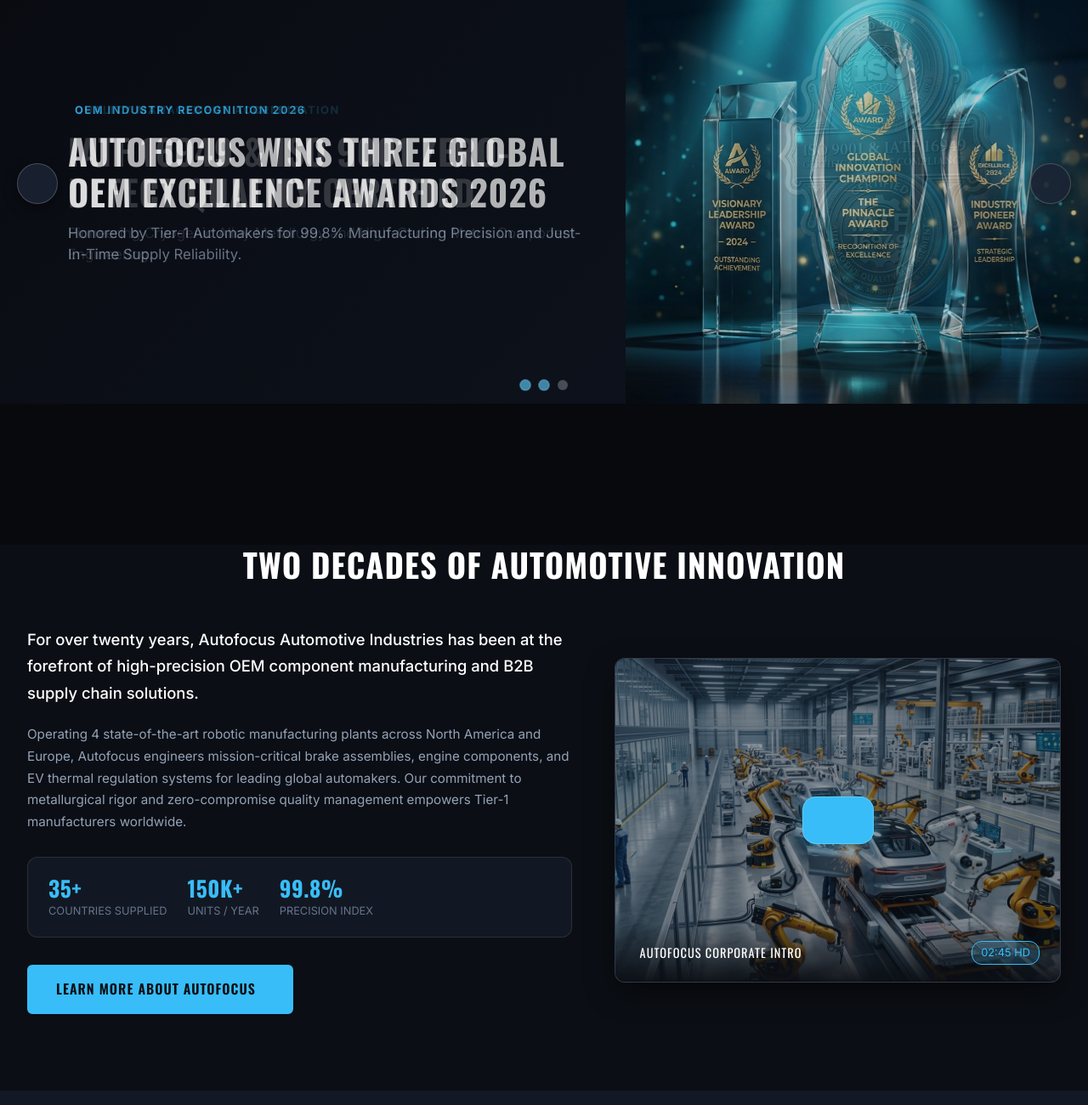
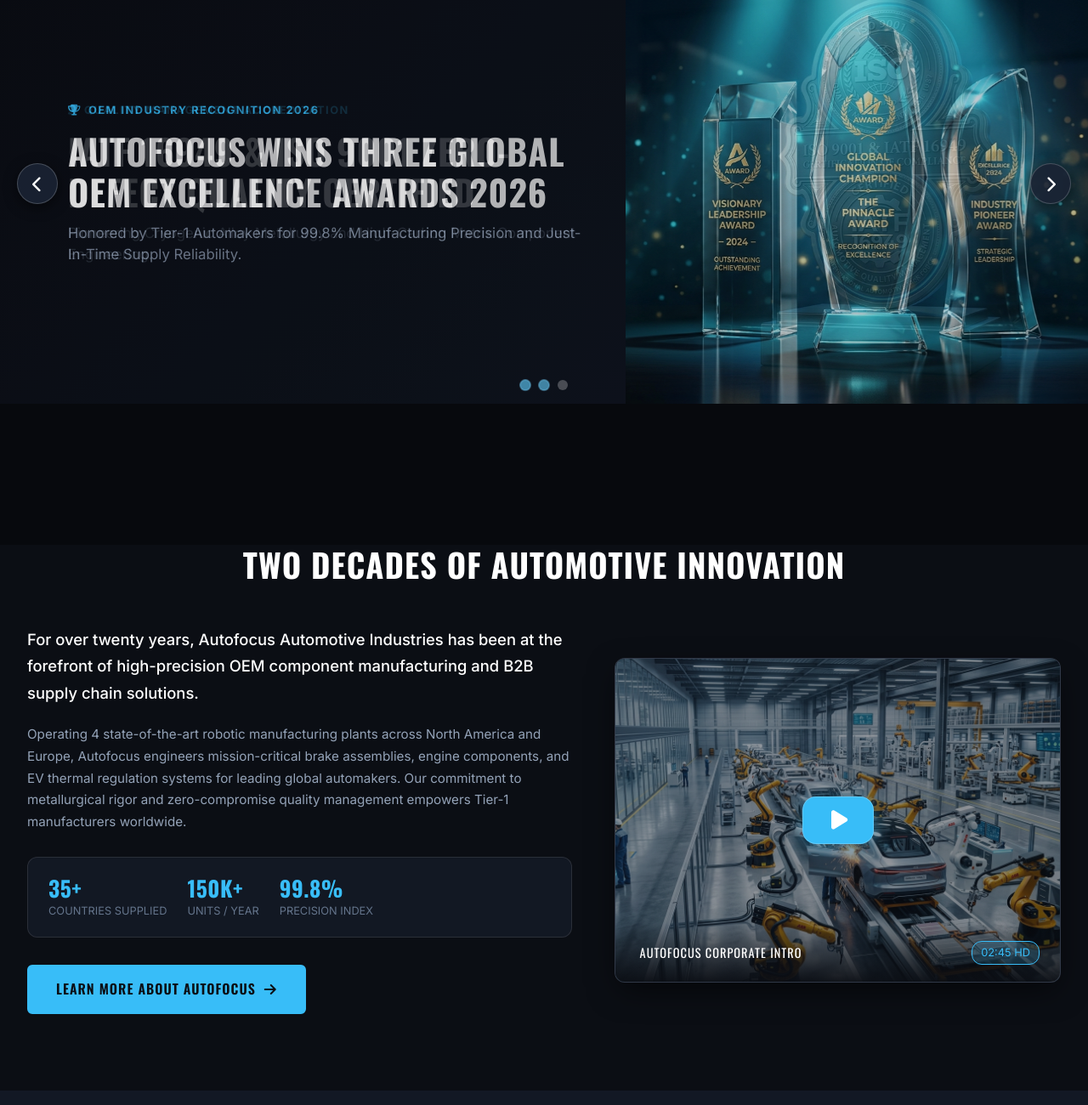
Before and after one commit to codeofsiraj/corporate-portfolio, a plain HTML site: page index.html in a window 1280 px wide. Shown: the part 160-1460 px from the top of the page at 85% size. Drawn offline with nearby package versions, Linux system fonts and the light colour scheme.

Commit message:
Restore FontAwesome icons by removing global *:before content:none rule

```diff
--- a/css/style.css
+++ b/css/style.css
@@ -113,7 +113,7 @@ h1, h2, h3, h4, h5, h6,
 }
 
 /* Global Pseudo-Element Line Removal */
-*:before, *:after,
+
 h1:before, h1:after,
 h2:before, h2:after,
 h3:before, h3:after,
@@ -1801,3 +1801,34 @@ h6:before, h6:after,
   background: var(--accent-gold-bright);
   box-shadow: 0 0 30px rgba(56, 189, 248, 0.6);
 }
+
+/* ===================================================================
+ * FONTAWESOME ICON RESTORATION ENGINE
+ * (RESTORES ::before & ::after PSEUDO-ELEMENTS FOR FONTAWESOME ICONS)
+ * =================================================================== */
+.fa, .fas, .far, .fab, .fa-solid, .fa-regular, .fa-brands,
+[class^="fa-"]::before, [class*=" fa-"]::before,
+[class^="fa-"]::after, [class*=" fa-"]::after {
+  content: initial !important;
+  display: inline-block !important;
+  width: auto !important;
+  height: auto !important;
+  font-family: "Font Awesome 6 Free", "Font Awesome 6 Brands" !important;
+}
+
+.fa-play::before { content: "\f04b" !important; }
+.fa-trophy::before { content: "\f091" !important; }
+.fa-award::before { content: "\f559" !important; }
+.fa-bolt::before { content: "\f0e7" !important; }
+.fa-chevron-left::before { content: "\f053" !important; }
+.fa-chevron-right::before { content: "\f054" !important; }
+.fa-bars::before { content: "\f0c9" !important; }
+.fa-xmark::before { content: "\f00d" !important; }
+.fa-house::before { content: "\f015" !important; }
+.fa-building::before { content: "\f19c" !important; }
+.fa-newspaper::before { content: "\f1ea" !important; }
+.fa-envelope::before { content: "\f0e0" !important; }
+.fa-phone::before { content: "\f095" !important; }
+.fa-location-dot::before { content: "\f3c5" !important; }
+.fa-star::before { content: "\f005" !important; }
+.fa-arrow-right::before { content: "\f061" !important; }
--- a/index.html
+++ b/index.html
@@ -5,7 +5,7 @@
   <meta name="viewport" content="width=device-width, initial-scale=1.0">
   <title>Autofocus Automotive Industries | Global OEM Auto Parts & Corporate Portfolio</title>
   <meta name="description" content="Autofocus Automotive Industries is a premier manufacturer and B2B global distributor of OEM auto parts, brake assemblies, engine components, and thermal systems.">
-  <link rel="stylesheet" href="css/style.css?v=2026_v400">
+  <link rel="stylesheet" href="css/style.css?v=2026_v500">
   <link rel="stylesheet" href="https://cdnjs.cloudflare.com/ajax/libs/font-awesome/6.4.0/css/all.min.css">
 </head>
 <body>
```
Also changed, not shown: about.html (+1 -1 lines), blog-post.html (+1 -1 lines), contact.html (+1 -1 lines).
